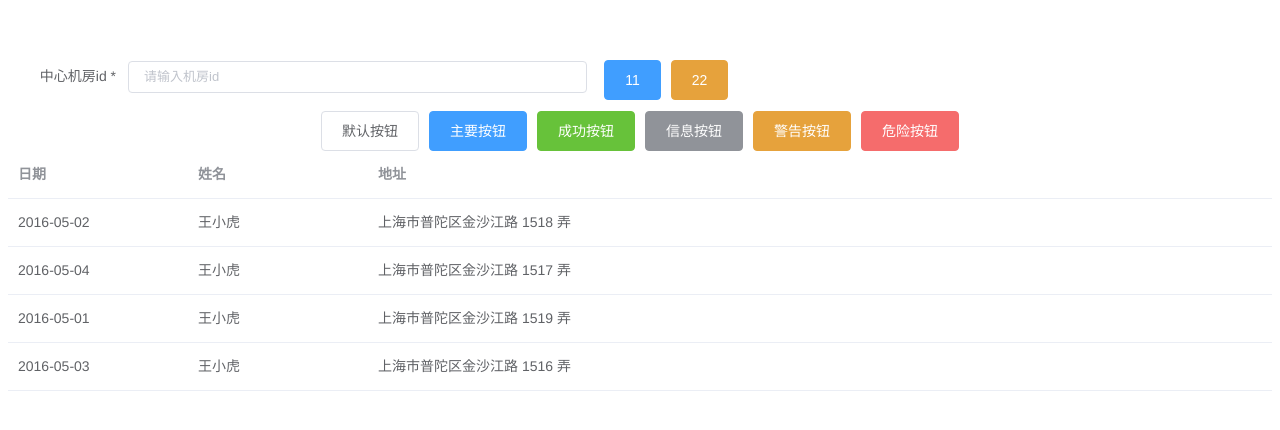
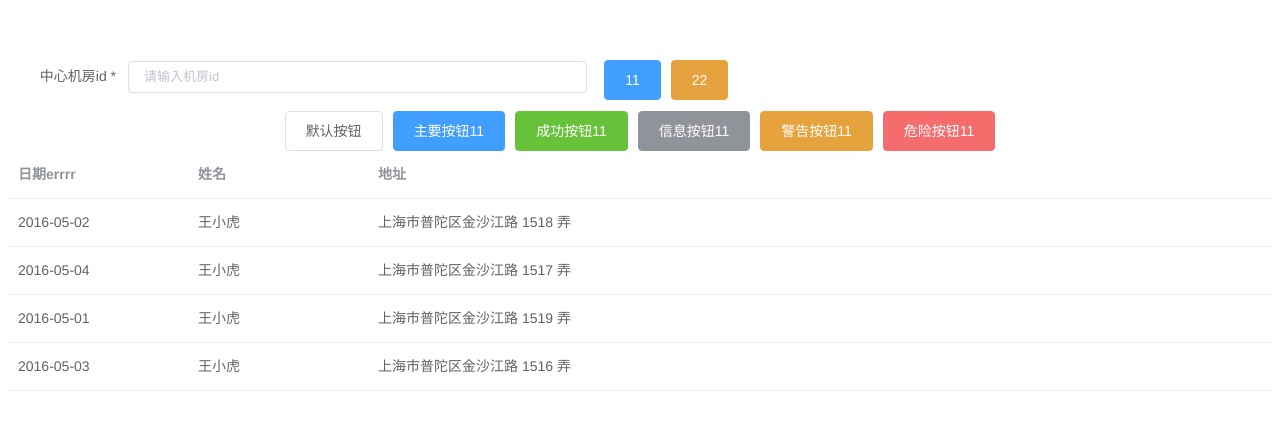
Before and after one commit to liuhuaiyang/vue-font, a Vue app: page /test/table in a window 1280 px wide. Shown: the top 430 px of the page. Built offline with nearby package versions, Linux system fonts and the light colour scheme.

Commit message:
第二次修改

```diff
--- a/src/components/table.vue
+++ b/src/components/table.vue
@@ -15,11 +15,11 @@
          </el-row>
          <el-row>
 		  <el-button>默认按钮</el-button>
-		  <el-button type="primary" @click.native="getStore()">主要按钮</el-button>
-		  <el-button type="success">成功按钮</el-button>
-		  <el-button type="info">信息按钮</el-button>
-		  <el-button type="warning">警告按钮</el-button>
-		  <el-button type="danger">危险按钮</el-button>
+		  <el-button type="primary" @click.native="getStore()">主要按钮11</el-button>
+		  <el-button type="success">成功按钮11</el-button>
+		  <el-button type="info">信息按钮11</el-button>
+		  <el-button type="warning">警告按钮11</el-button>
+		  <el-button type="danger">危险按钮11</el-button>
 		</el-row>
        </el-form>
 
@@ -28,7 +28,7 @@
       style="width: 100%">
       <el-table-column
         prop="date"
-        label="日期"
+        label="日期errrr"
         width="180">
       </el-table-column>
       <el-table-column
```
